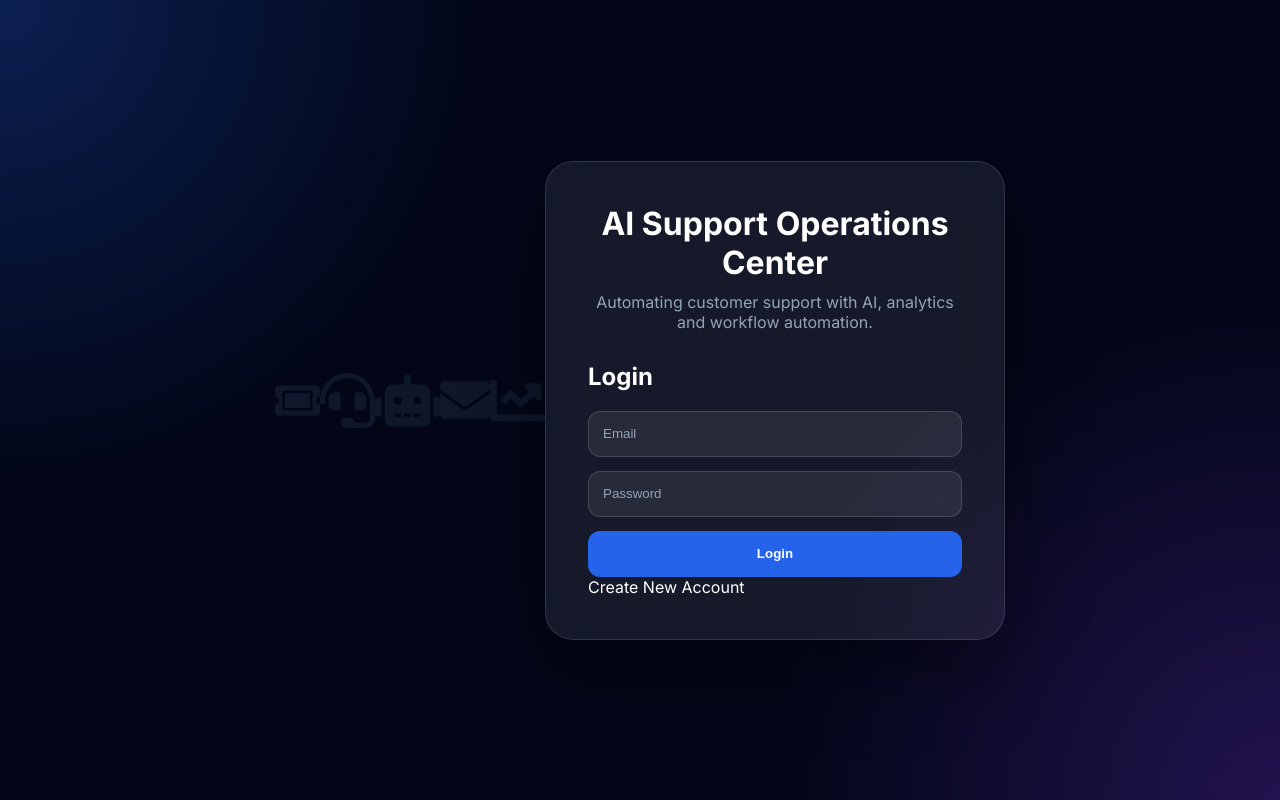
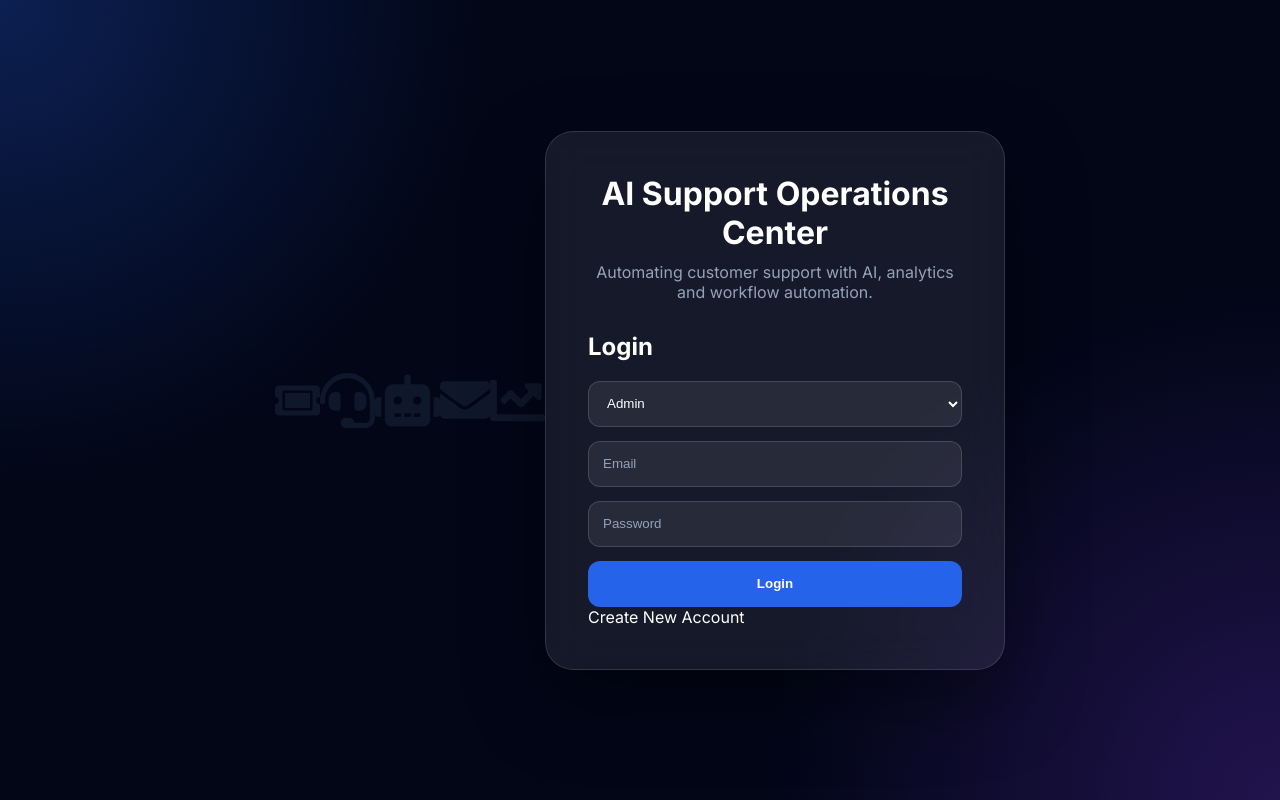
Before and after one commit to AadyaDivyasha0001/customer-support-ticket-bot, a React app in the folder frontend/: page / in a window 1280 px wide. Built offline with nearby package versions, Linux system fonts and the light colour scheme; no server answers; the HTML template or start-up script is replaced by a standard one.

Commit message:
Add role-based authentication for Admin, Agent and Customer

```diff
--- a/frontend/src/pages/Login.jsx
+++ b/frontend/src/pages/Login.jsx
@@ -20,6 +20,8 @@ const Login = () => {
     password,
     setPassword,
   ] = useState("");
+  const [loginRole, setLoginRole] =
+  useState("Admin");
   const [
   showRegister,
   setShowRegister,
@@ -37,10 +39,27 @@ const Login = () => {
             }
           );
 
-        localStorage.setItem(
-          "token",
-          response.data.token
-        );
+        if (
+  response.data.user.role !==
+  loginRole
+) {
+  alert(
+    `This account is registered as ${response.data.user.role}`
+  );
+  return;
+}
+
+localStorage.setItem(
+  "token",
+  response.data.token
+);
+
+localStorage.setItem(
+  "user",
+  JSON.stringify(
+    response.data.user
+  )
+);
 localStorage.setItem(
     "user",
     JSON.stringify(
@@ -157,7 +176,25 @@ return (
       >
         Login
       </h2>
+<select
+  value={loginRole}
+  onChange={(e) =>
+    setLoginRole(e.target.value)
+  }
+  className="auth-input"
+>
+  <option value="Admin">
+    Admin
+  </option>
 
+  <option value="Agent">
+    Agent
+  </option>
+
+  <option value="Customer">
+    Customer
+  </option>
+</select>
       <input
         type="email"
         placeholder="Email"
```
